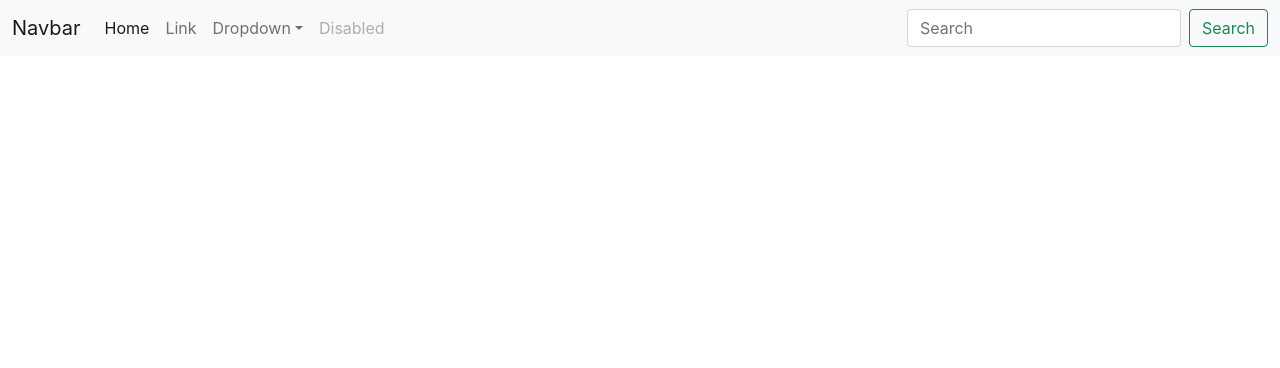
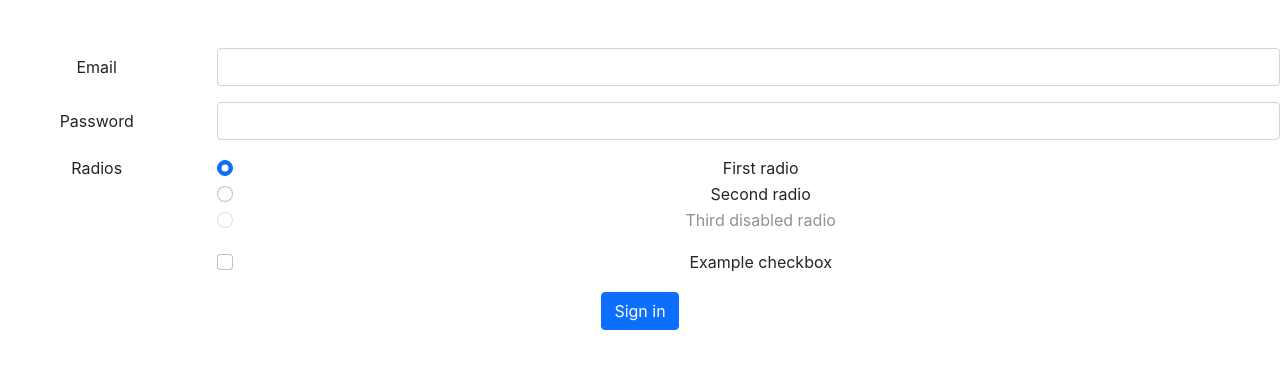
Before and after one commit to mohammad-aabid29/Getting_Started, a React (Create React App) app: page / in a window 1280 px wide. Shown: the top 368 px of the page. Built offline with nearby package versions, Linux system fonts and the light colour scheme.

Commit message:
Form Area Added

```diff
--- a/src/App.js
+++ b/src/App.js
@@ -1,43 +1,57 @@
 import './App.css';
+
 
 function App() {
   return (
-    <div className="App">
-      <nav className="navbar navbar-expand-lg navbar-light bg-light">
-  <div className="container-fluid">
-    <a className="navbar-brand" href="/">Navbar</a>
-    <button className="navbar-toggler" type="button" data-bs-toggle="collapse" data-bs-target="#navbarSupportedContent" aria-controls="navbarSupportedContent" aria-expanded="false" aria-label="Toggle navigation">
-      <span className="navbar-toggler-icon"></span>
-    </button>
-    <div className="collapse navbar-collapse" id="navbarSupportedContent">
-      <ul className="navbar-nav me-auto mb-2 mb-lg-0">
-        <li className="nav-item">
-          <a className="nav-link active" aria-current="page" href="/">Home</a>
-        </li>
-        <li className="nav-item">
-          <a className="nav-link" href="/">Link</a>
-        </li>
-        <li className="nav-item dropdown">
-          <a className="nav-link dropdown-toggle" href="/" id="navbarDropdown" role="button" data-bs-toggle="dropdown" aria-expanded="false">
-            Dropdown
-          </a>
-          <ul className="dropdown-menu" aria-labelledby="navbarDropdown">
-            <li><a className="dropdown-item" href="/">Action</a></li>
-            <li><a className="dropdown-item" href="/">Another action</a></li>
-            <li><a className="dropdown-item" href="/">Something else here</a></li>
-          </ul>
-        </li>
-        <li className="nav-item">
-          <a className="nav-link disabled" href='/'>Disabled</a>
-        </li>
-      </ul>
-      <form className="d-flex">
-        <input className="form-control me-2" type="search" placeholder="Search" aria-label="Search"/>
-        <button className="btn btn-outline-success" type="submit">Search</button>
+    <div className="App my-5">
+      <form>
+        <div className="row mb-3">
+          <label for="inputEmail3" className="col-sm-2 col-form-label">Email</label>
+          <div className="col-sm-10">
+            <input type="email" className="form-control" id="inputEmail3" />
+          </div>
+        </div>
+        <div className="row mb-3">
+          <label for="inputPassword3" className="col-sm-2 col-form-label">Password</label>
+          <div className="col-sm-10">
+            <input type="password" className="form-control" id="inputPassword3" />
+          </div>
+        </div>
+        <fieldset className="row mb-3">
+          <legend className="col-form-label col-sm-2 pt-0">Radios</legend>
+          <div className="col-sm-10">
+            <div className="form-check">
+              <input className="form-check-input" type="radio" name="gridRadios" id="gridRadios1" value="option1" checked />
+              <label className="form-check-label" for="gridRadios1">
+                First radio
+              </label>
+            </div>
+            <div className="form-check">
+              <input className="form-check-input" type="radio" name="gridRadios" id="gridRadios2" value="option2" />
+              <label className="form-check-label" for="gridRadios2">
+                Second radio
+              </label>
+            </div>
+            <div className="form-check disabled">
+              <input className="form-check-input" type="radio" name="gridRadios" id="gridRadios3" value="option3" disabled />
+              <label className="form-check-label" for="gridRadios3">
+                Third disabled radio
+              </label>
+            </div>
+          </div>
+        </fieldset>
+        <div className="row mb-3">
+          <div className="col-sm-10 offset-sm-2">
+            <div className="form-check">
+              <input className="form-check-input" type="checkbox" id="gridCheck1" />
+              <label className="form-check-label" for="gridCheck1">
+                Example checkbox
+              </label>
+            </div>
+          </div>
+        </div>
+        <button type="submit" className="btn btn-primary">Sign in</button>
       </form>
-    </div>
-  </div>
-</nav>
     </div>
   );
 }
```
